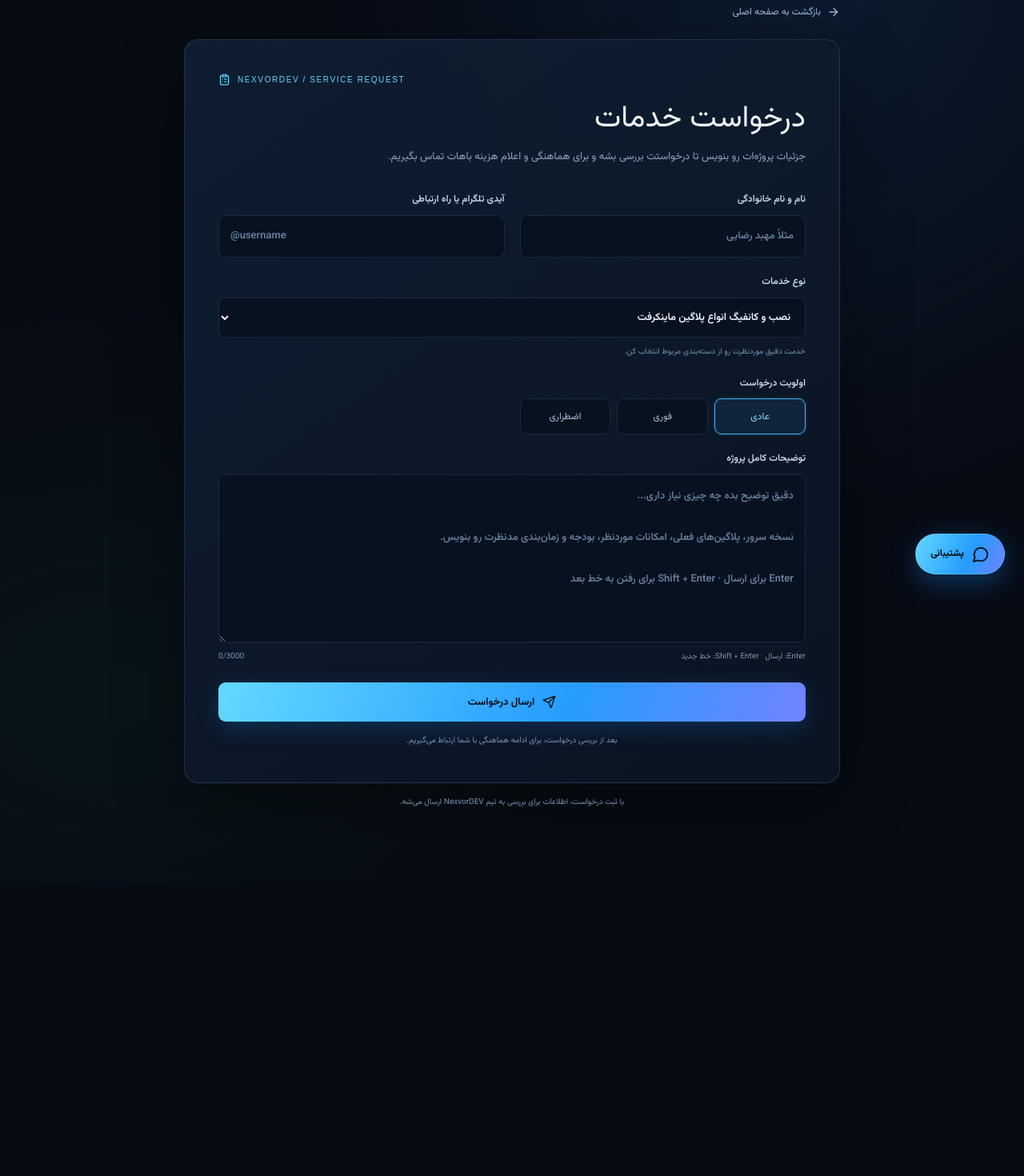
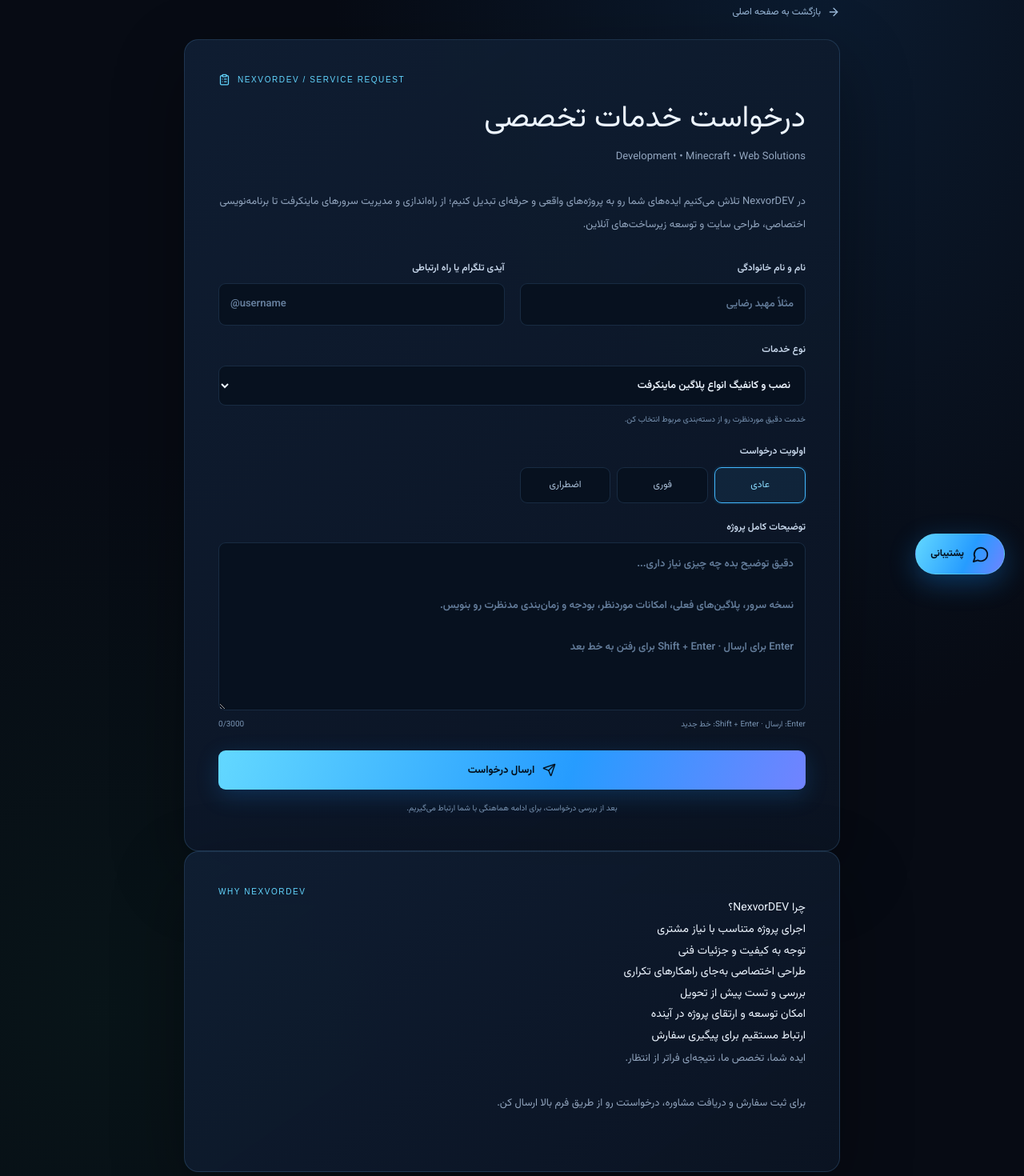
Before and after one commit to TheROMZ52/flask-python-boilerplate, a Next.js app: page /request in a window 1280 px wide. Shown: the part 60-1530 px from the top of the page at 80% size. Before the commit the page ends 1163 px from the top, so only its background shows below. Built offline with nearby package versions, Linux system fonts and the light colour scheme.

Commit message:
Add NexvorDEV service overview to request page

```diff
--- a/app/request/page.tsx
+++ b/app/request/page.tsx
@@ -5,9 +5,18 @@ import ServiceRequestForm from "@/components/service-request-form";
 
 export const metadata: Metadata = {
   title: "ثبت درخواست خدمات",
-  description: "ثبت درخواست خدمات توسعه، راه‌اندازی و پیکربندی سرورهای بازی در NexvorDEV.",
+  description: "ثبت درخواست خدمات تخصصی ماینکرفت، برنامه‌نویسی، طراحی وب و زیرساخت در NexvorDEV.",
   alternates: { canonical: "/request" },
 };
+
+const advantages = [
+  "اجرای پروژه متناسب با نیاز مشتری",
+  "توجه به کیفیت و جزئیات فنی",
+  "طراحی اختصاصی به‌جای راهکارهای تکراری",
+  "بررسی و تست پیش از تحویل",
+  "امکان توسعه و ارتقای پروژه در آینده",
+  "ارتباط مستقیم برای پیگیری سفارش",
+];
 
 export default function ServiceRequestPage() {
   return (
@@ -16,10 +25,22 @@ export default function ServiceRequestPage() {
         <Link href="/" className="service-request-back"><ArrowRight size={16} /> بازگشت به صفحه اصلی</Link>
         <section className="service-request-card">
           <div className="service-request-kicker"><ClipboardList size={15} /> NEXVORDEV / SERVICE REQUEST</div>
-          <h1>درخواست خدمات</h1>
-          <p className="service-request-intro">جزئیات پروژه‌ات رو بنویس تا درخواستت بررسی بشه و برای هماهنگی و اعلام هزینه باهات تماس بگیریم.</p>
+          <h1>درخواست خدمات تخصصی</h1>
+          <p className="service-request-intro">Development • Minecraft • Web Solutions</p>
+          <p className="service-request-intro">در NexvorDEV تلاش می‌کنیم ایده‌های شما رو به پروژه‌های واقعی و حرفه‌ای تبدیل کنیم؛ از راه‌اندازی و مدیریت سرورهای ماینکرفت تا برنامه‌نویسی اختصاصی، طراحی سایت و توسعه زیرساخت‌های آنلاین.</p>
           <ServiceRequestForm />
         </section>
+
+        <section className="service-request-card service-request-why">
+          <div className="service-request-kicker">WHY NEXVORDEV</div>
+          <h2>چرا NexvorDEV؟</h2>
+          <ul>
+            {advantages.map(item => <li key={item}>{item}</li>)}
+          </ul>
+          <p className="service-request-intro">ایده شما، تخصص ما، نتیجه‌ای فراتر از انتظار.</p>
+          <p className="service-request-intro">برای ثبت سفارش و دریافت مشاوره، درخواستت رو از طریق فرم بالا ارسال کن.</p>
+        </section>
+
         <p className="service-request-note">با ثبت درخواست، اطلاعات برای بررسی به تیم NexvorDEV ارسال می‌شه.</p>
       </div>
     </main>
```
